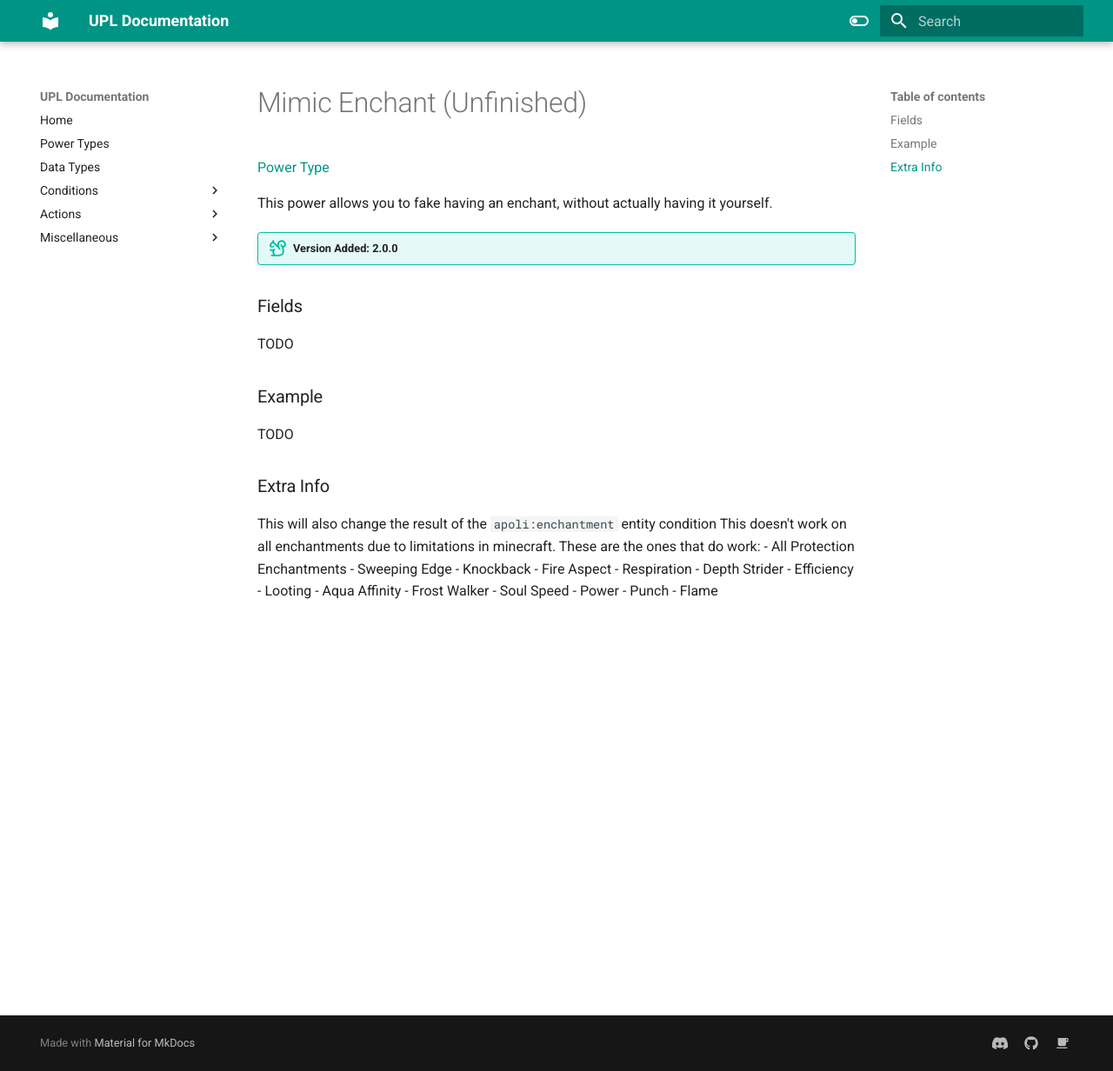
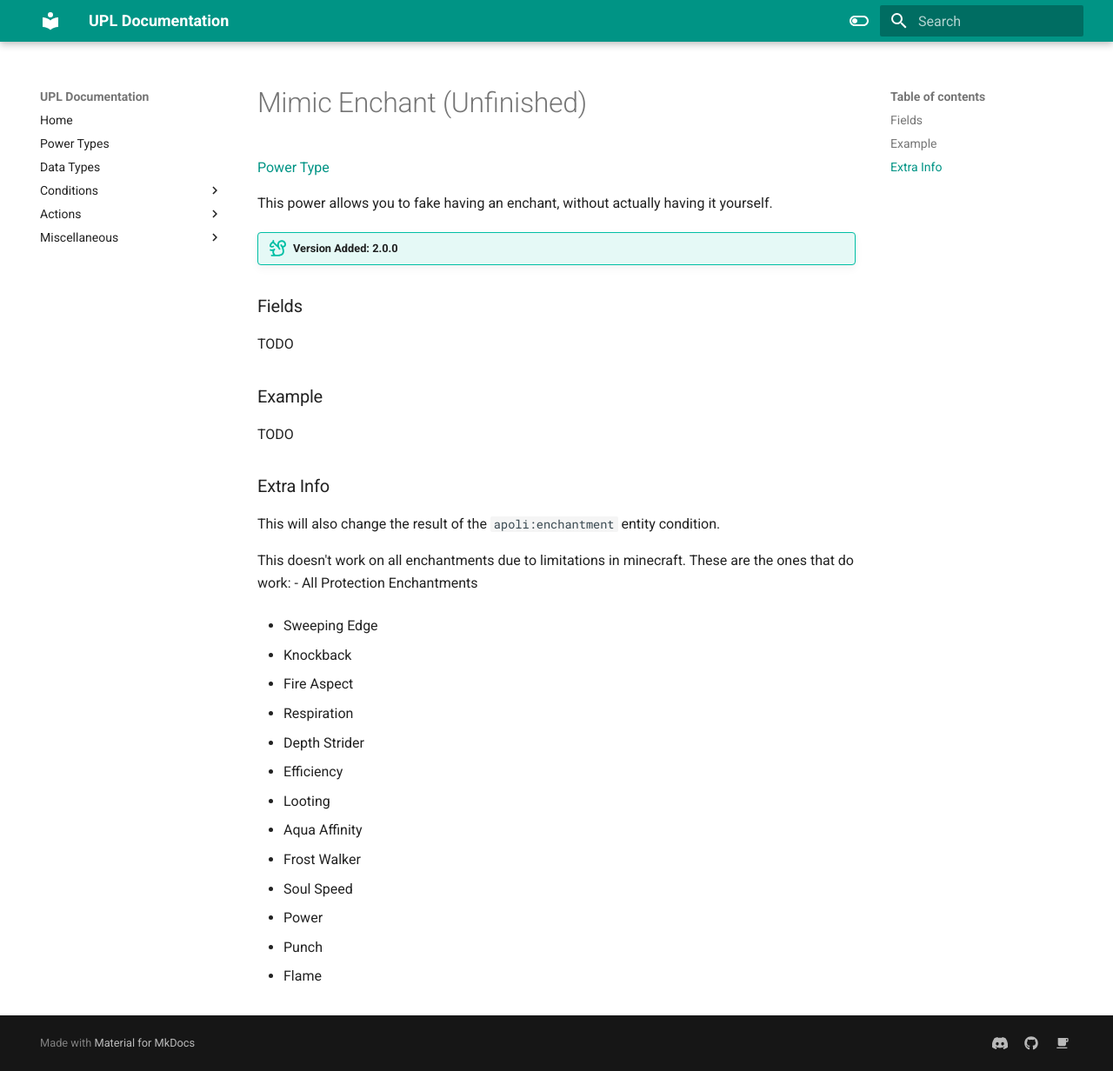
Before and after one commit to UltrusBot/Mob-Origin-Docs, an MkDocs documentation site: the page built from docs/power_types/mimic_enchant.md, in a window 1280 px wide and 1232 px high. Shown: the whole window at 87% size. Built offline with MkDocs 1.6.1 and Material for MkDocs 9.7.7, drawn with Linux system fonts in a browser that asks for light colours; the version menu is left out.

```diff
--- a/docs/power_types/mimic_enchant.md
+++ b/docs/power_types/mimic_enchant.md
@@ -16,19 +16,34 @@ TODO
 TODO
 
 ### Extra Info
-This will also change the result of the `apoli:enchantment` entity condition
+
+This will also change the result of the `apoli:enchantment` entity condition.
+
 This doesn't work on all enchantments due to limitations in minecraft. These are the ones that do work:
  - All Protection Enchantments
+
  - Sweeping Edge
+
  - Knockback
+
  - Fire Aspect
+
  - Respiration
+
  - Depth Strider
+
  - Efficiency
+
  - Looting
+
  - Aqua Affinity
+
  - Frost Walker
+
  - Soul Speed
+
  - Power
+
  - Punch
+
  - Flame
```
